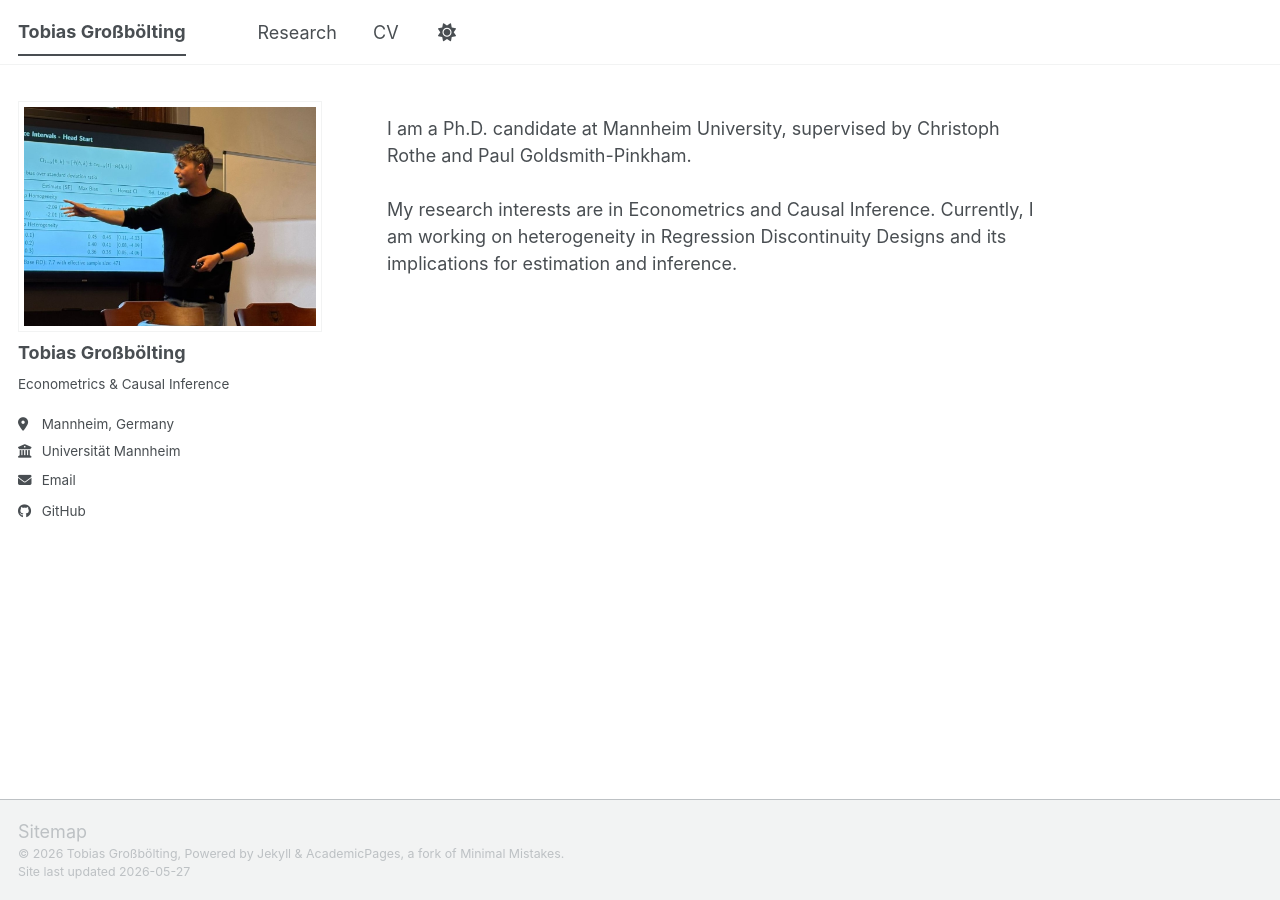
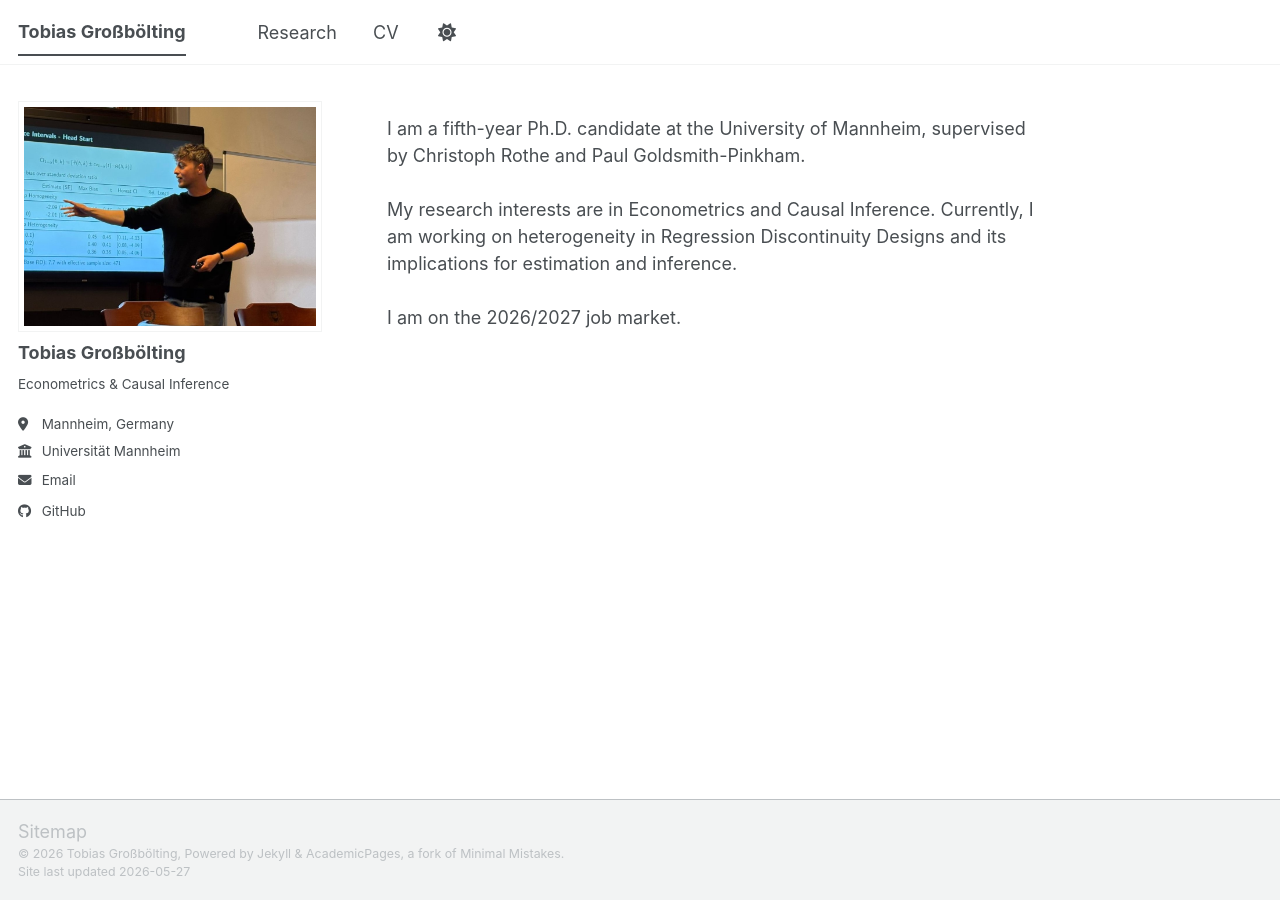
Before and after one commit to tgrossboelting/tgrossboelting.github.io, a Jekyll site: the page built from _pages/about.md, in a window 1280 px wide. Built offline with Jekyll 4.4.1, drawn with Linux system fonts in a browser that asks for light colours; a script bundle is joined from its source files by our own code; library files that are not in the unit come from our copies.

Commit message:
Expand homepage intro with year, university name, and job market line

```diff
--- a/_pages/about.md
+++ b/_pages/about.md
@@ -7,6 +7,8 @@ redirect_from:
   - /about.html
 ---
 
-I am a Ph.D. candidate at Mannheim University, supervised by Christoph Rothe and Paul Goldsmith-Pinkham.\
+I am a fifth-year Ph.D. candidate at the University of Mannheim, supervised by Christoph Rothe and Paul Goldsmith-Pinkham.\
 \
-My research interests are in Econometrics and Causal Inference. Currently, I am working on heterogeneity in Regression Discontinuity Designs and its implications for estimation and inference.
+My research interests are in Econometrics and Causal Inference. Currently, I am working on heterogeneity in Regression Discontinuity Designs and its implications for estimation and inference.\
+\
+I am on the 2026/2027 job market.
```
